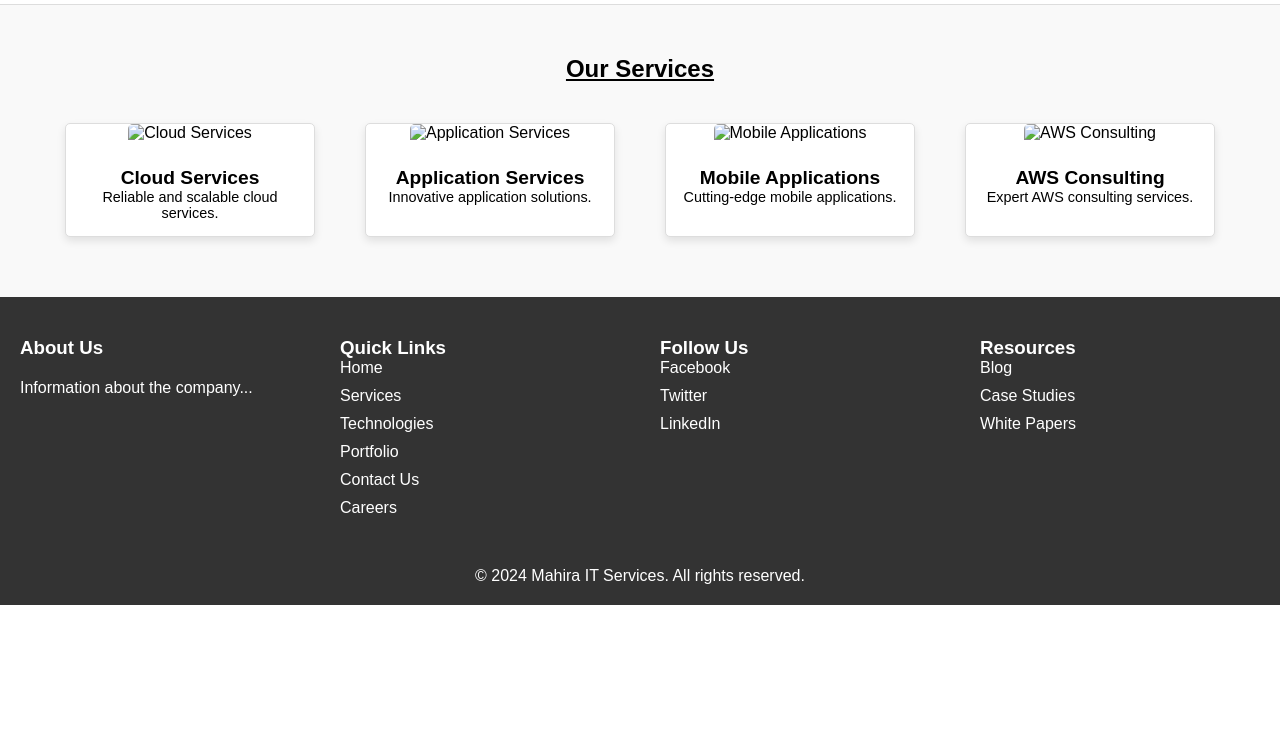
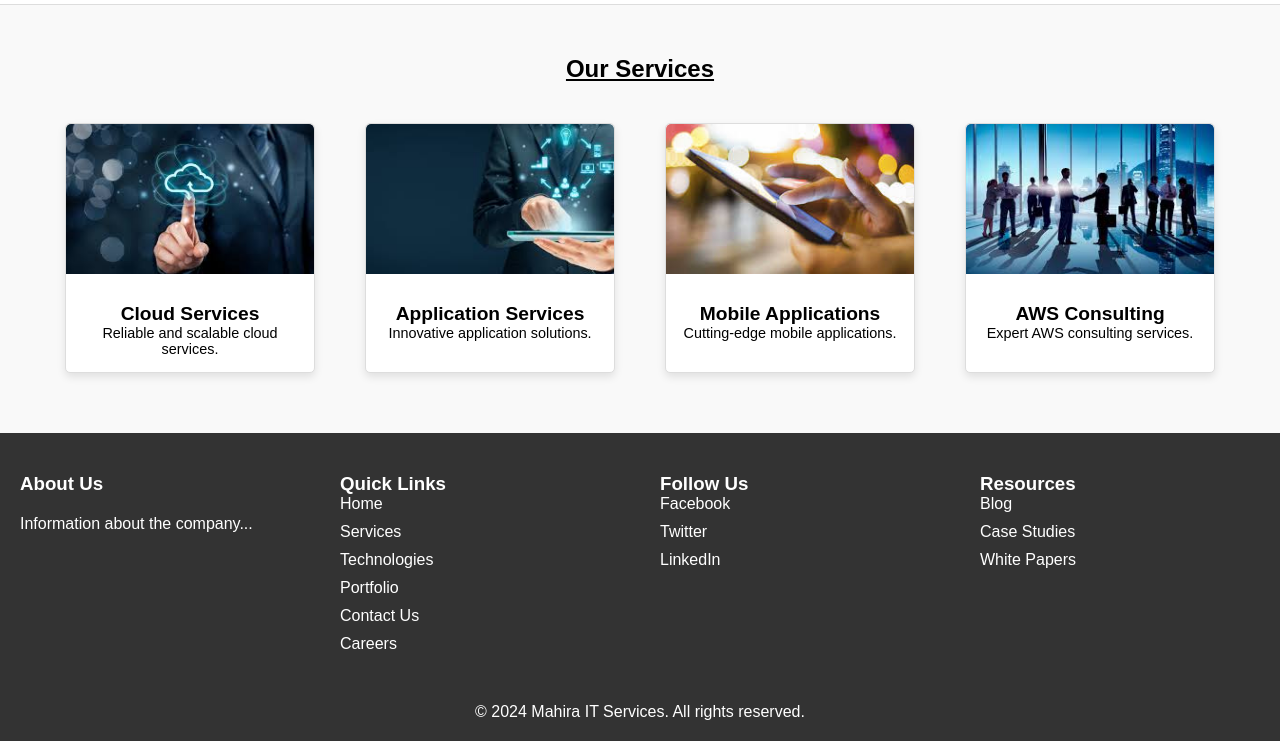
Before and after one commit to madhava43/MIS-IT-Services, a plain HTML site: page services.html in a window 1280 px wide. Shown: the part 46-800 px from the top of the page. Drawn offline with Linux system fonts and the light colour scheme.

Commit message:
Add files via upload

```diff
--- a/services.html
+++ b/services.html
@@ -25,28 +25,28 @@
         <h2>Our Services</h2>
         <div class="services-container">
             <div class="service">
-                <img src="cloud_services.jpg" alt="Cloud Services">
+                <img src="Cloud Services.jpg" alt="Cloud Services">
                 <div class="service-info">
                     <h3>Cloud Services</h3>
                     <p>Reliable and scalable cloud services.</p>
                 </div>
             </div>
             <div class="service">
-                <img src="application_services.jpg" alt="Application Services">
+                <img src="Application Services.jpg" alt="Application Services">
                 <div class="service-info">
                     <h3>Application Services</h3>
                     <p>Innovative application solutions.</p>
                 </div>
             </div>
             <div class="service">
-                <img src="mobile_applications.jpg" alt="Mobile Applications">
+                <img src="Mobile Applications.jpg" alt="Mobile Applications">
                 <div class="service-info">
                     <h3>Mobile Applications</h3>
                     <p>Cutting-edge mobile applications.</p>
                 </div>
             </div>
             <div class="service">
-                <img src="aws_consulting.jpg" alt="AWS Consulting">
+                <img src="AWS Consulting.jpg" alt="AWS Consulting">
                 <div class="service-info">
                     <h3>AWS Consulting</h3>
                     <p>Expert AWS consulting services.</p>
```
